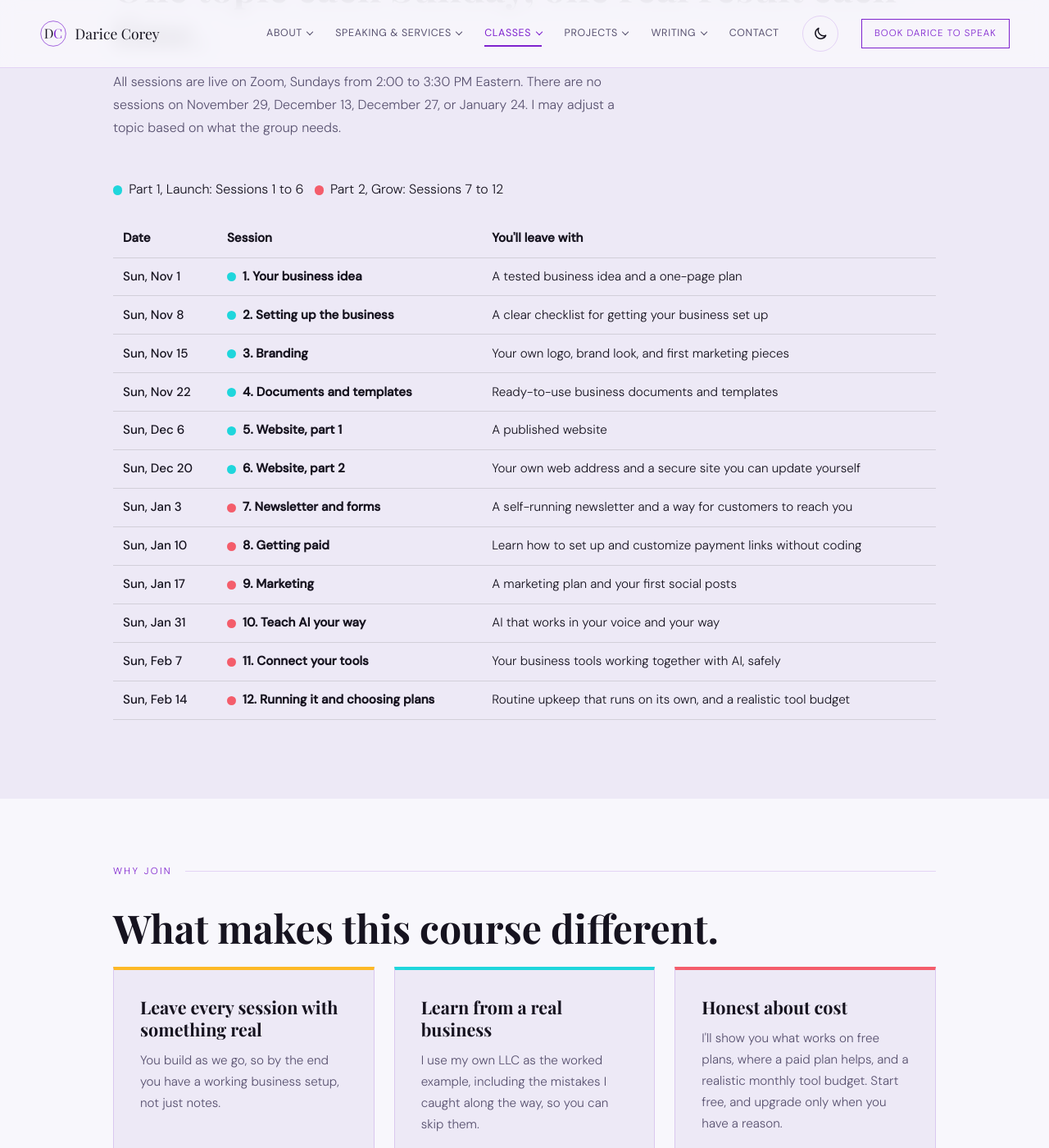
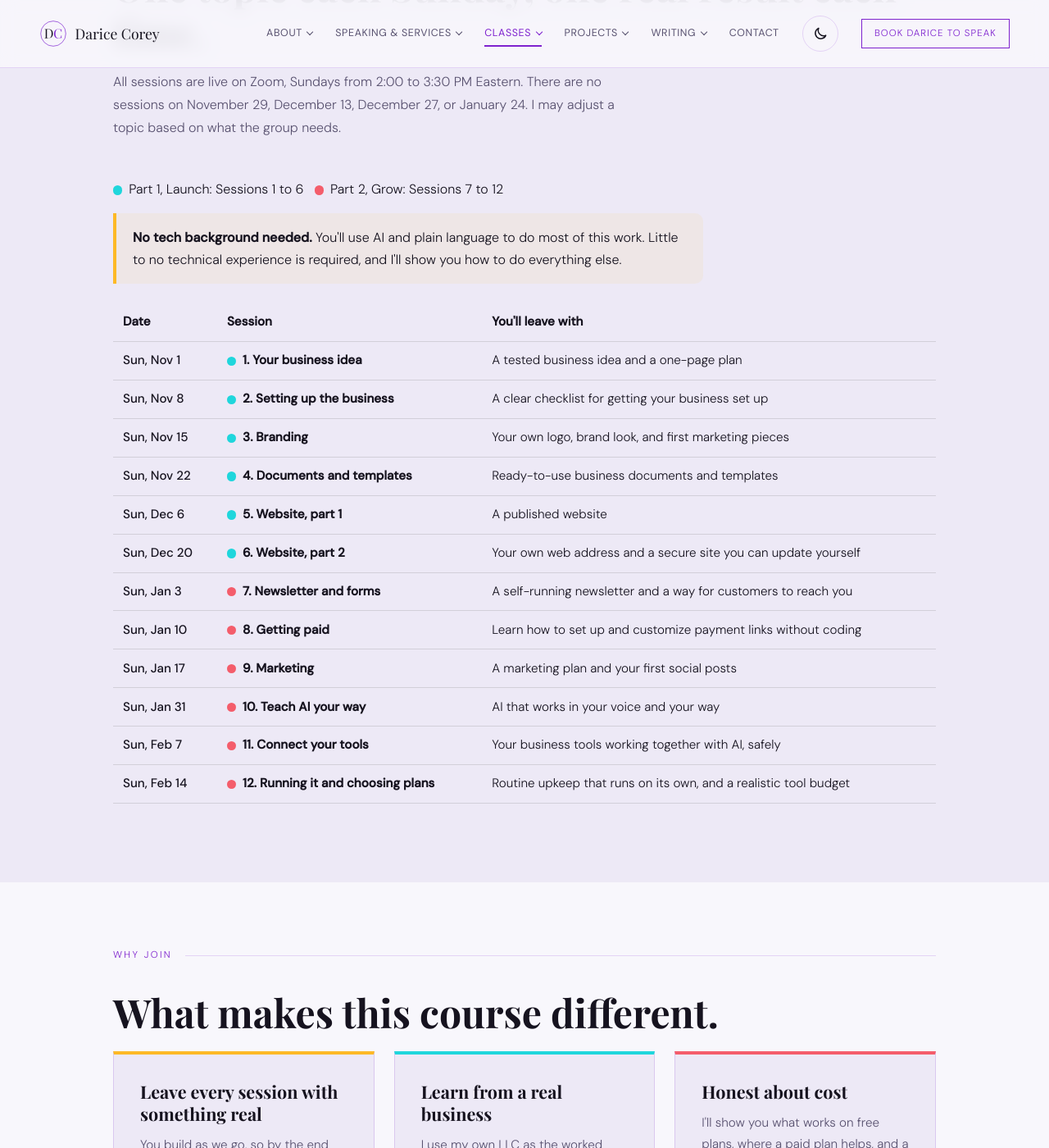
Before and after one commit to dcoreyrasm/dcoreyrasm.github.io, a Jekyll site: the page built from start-your-business.html, in a window 1280 px wide and 1400 px high, scrolled down 1912 px. Shown: the whole window at 82% size. Built offline with Jekyll 4.4.1, drawn with Linux system fonts in a browser that asks for light colours; some web fonts are replaced.

Commit message:
Add no-tech-background callout under the Part 1 and Part 2 key
Co-Authored-By: Claude Opus 5.5 <noreply@anthropic.com>
Claude-Session: https://claude.ai/code/session_01CVTrh3xqG5RQK5WN8V6MV3

```diff
--- a/start-your-business.html
+++ b/start-your-business.html
@@ -59,6 +59,7 @@
     .steps-list li{counter-increment:st;position:relative;padding-left:3rem;margin-bottom:1rem;line-height:1.6;}
     .steps-list li::before{content:counter(st);position:absolute;left:0;top:-.1rem;width:2rem;height:2rem;border-radius:50%;background:var(--pop-teal);color:var(--pop-ink);font-weight:700;display:flex;align-items:center;justify-content:center;}
     .steps-list li:nth-child(2)::before{background:var(--pop-gold);} .steps-list li:nth-child(3)::before{background:var(--pop-rose);}
+    .pop-callout{max-width:720px;margin:1rem 0 1.5rem;padding:1rem 1.25rem;border-left:4px solid var(--pop-gold);background:rgba(253,185,38,.08);border-radius:0 10px 10px 0;line-height:1.7;}
     .price-big{font-size:1.75rem;font-weight:600;margin:.5rem 0 .25rem;}
     .price-note{font-size:.9rem;margin:0 0 1rem;opacity:.85;}
     @media (max-width:640px){
@@ -130,6 +131,7 @@
         <h2 class="section-heading" id="schedule-heading">One topic each Sunday, one real result each time.</h2>
         <p class="section-sub">All sessions are live on Zoom, Sundays from 2:00 to 3:30 PM Eastern. There are no sessions on November 29, December 13, December 27, or January 24. I may adjust a topic based on what the group needs.</p>
         <p style="margin:0 0 .5rem;"><span class="pop-dot teal" aria-hidden="true"></span>Part 1, Launch: Sessions 1 to 6 &nbsp; <span class="pop-dot rose" aria-hidden="true"></span>Part 2, Grow: Sessions 7 to 12</p>
+        <p class="pop-callout"><strong>No tech background needed.</strong> You'll use AI and plain language to do most of this work. Little to no technical experience is required, and I'll show you how to do everything else.</p>
         <table class="sched">
           <thead>
             <tr><th scope="col">Date</th><th scope="col">Session</th><th scope="col">You'll leave with</th></tr>
```
